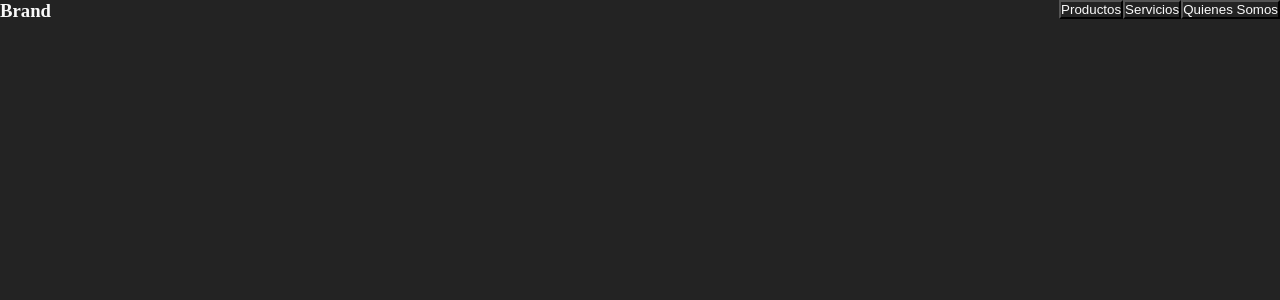
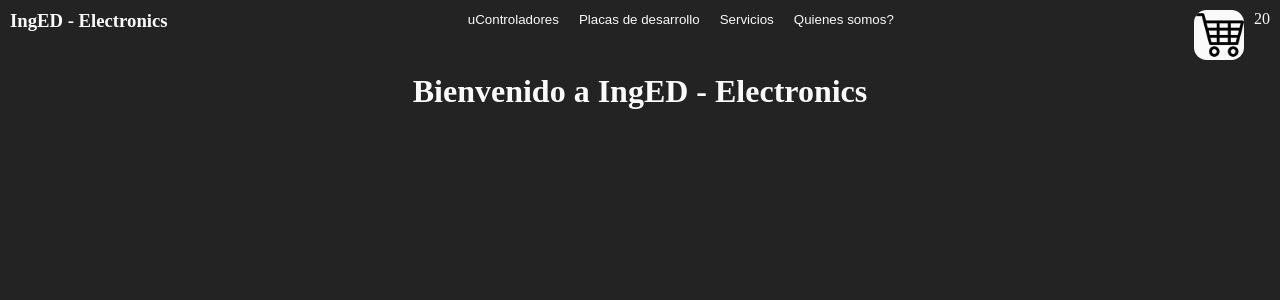
Before and after one commit to Ing-ed/PreEntrega1Dovichi, a React (Vite) app: page / in a window 1280 px wide. Shown: the top 300 px of the page. Built offline with nearby package versions, Linux system fonts and the light colour scheme.

Commit message:
PreEntrega1Dovichi

```diff
--- a/src/App.css
+++ b/src/App.css
@@ -4,9 +4,19 @@
     background-color: #232323;
     color:#FAFAFA;
 }
-button:hover{
+li button:hover{
     color:#FEFEFE;
     transition: 500ms;
     transform: scale(1.3);
+    margin:0 20px;
     cursor: pointer;
 }
+
+.carrito:focus{
+    background-color: #A0A0A0;
+}
+ul button:focus{
+    transform: scale(1.3);
+    margin:0 20px;
+    color:#FEFEFE;
+}
--- a/src/App.jsx
+++ b/src/App.jsx
@@ -1,17 +1,18 @@
 import { useState } from 'react'
 import { NavBar } from './Components/NavBar'
+import { ItemListContainer } from './Components/ItemListContainer'
 // import { ItemListContainer } from './Components/ItemListContainer'
 import './App.css'
 
-let menu = ["Productos","Servicios","Quienes Somos"]
-let brand = "Brand"
+let menu = ["uControladores","Placas de desarrollo","Servicios","Quienes somos?"]
+let brand = "IngED - Electronics"
 
 function App() {
 
   return (
     <>
-      <NavBar nombre = {brand} menu = {menu} cant = "4"/>
-      {/* <ItemListContainer greeting={`Bienvenido a ${brand}`}/> */}
+      <NavBar select = {true} nombre = {brand} menu = {menu} cant = "4"/>
+      <ItemListContainer greeting={`Bienvenido a ${brand}`}/>
     </>
   )
 }
--- a/src/Components/CartWidget/index.jsx
+++ b/src/Components/CartWidget/index.jsx
@@ -18,7 +18,7 @@ export function CartWidget({cant}){
     }
     return(
         <div style={estilo.contenedor}>
-            <button style={estilo.boton}><img style={estilo.img} src={Carrito}></img></button>
+            <button className='carrito' style={estilo.boton}><img style={estilo.img} src={Carrito}></img></button>
             <p>{cant}</p>
         </div>
     )
--- /dev/null
+++ b/src/Components/ItemListContainer/index.jsx
@@ -0,0 +1,11 @@
+export function ItemListContainer({greeting}){
+    let estilo ={
+        display:'flex',
+        justifyContent:'center'
+    }
+    return(
+        <div style={estilo}>
+            <h1>{greeting}</h1>
+        </div>
+    )
+}
--- a/src/Components/NavBar/index.jsx
+++ b/src/Components/NavBar/index.jsx
@@ -1,19 +1,40 @@
-export function NavBar({nombre,menu}){
+import { CartWidget} from "../CartWidget"
+// import { Button } from "../Button";
+
+//menu es un array, lo que permite añadir elemnentos de manera mas sencilla
+//por cada elemento del array menu se crea una etiqueta button
+
+
+export function NavBar({nombre,menu,select}){
+    let clicked = false;
+    // let color = '#FFFF00'
     let estilo = {
         nav:{
             display:'flex',
             flexDirection:'row',
-            justifyContent:'space-between'
+            flexWrap:'wrap',
+            justifyContent:'space-between',
+            padding:'10px'
         },
         lista:{
             display:'flex',
             flexDirection:'row',
-            listStyle:'none'
+            flexWrap:'wrap',
+            listStyle:'none',
+            justifySelf:'center',
+            gap:'20px'
+        },
+        boton:{
+            border:'none',
+            // color:'red'
         }
+    }
+    function onClick(){
+
     }
     let arr = []
     menu.map(item=>{
-        arr.push(<li><button>{item}</button></li>)
+        arr.push(<li><button style={estilo.boton}>{item}</button></li>)
     })
     return(
         <nav style={estilo.nav}>
@@ -21,6 +42,7 @@ export function NavBar({nombre,menu}){
             <ul style={estilo.lista}>
                 {arr}
             </ul>
+            <CartWidget cant={20}/>
         </nav>
     )
 }
```
